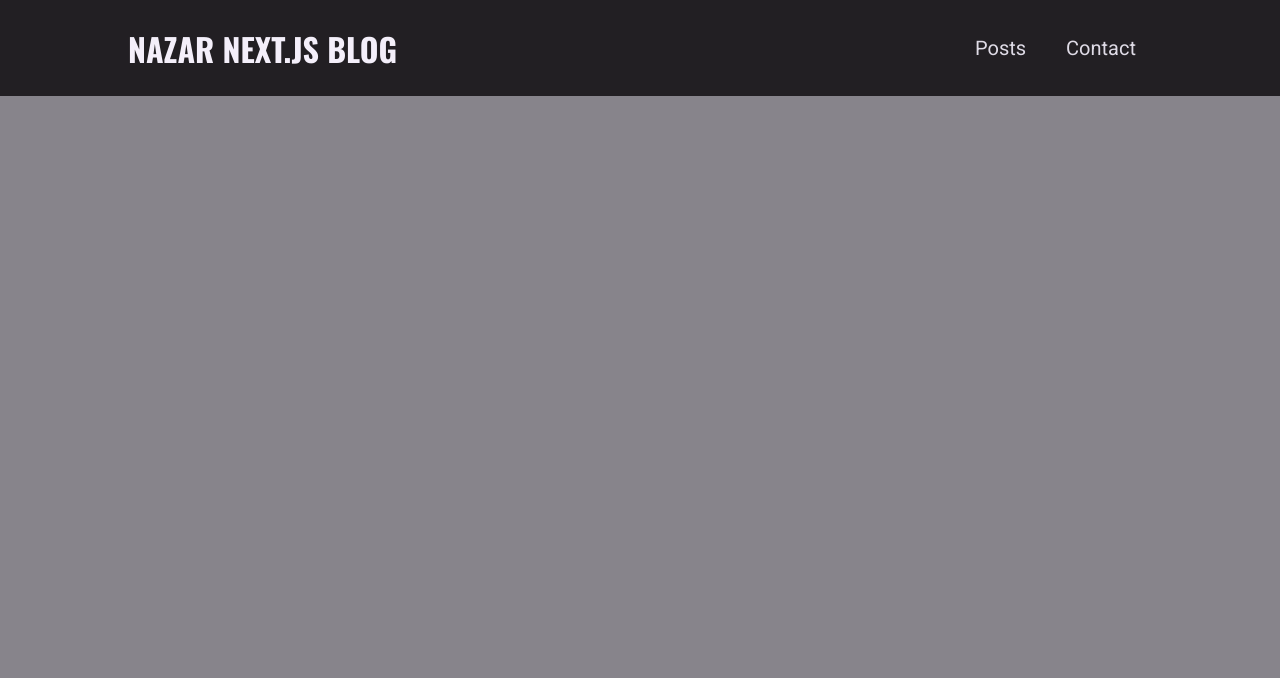
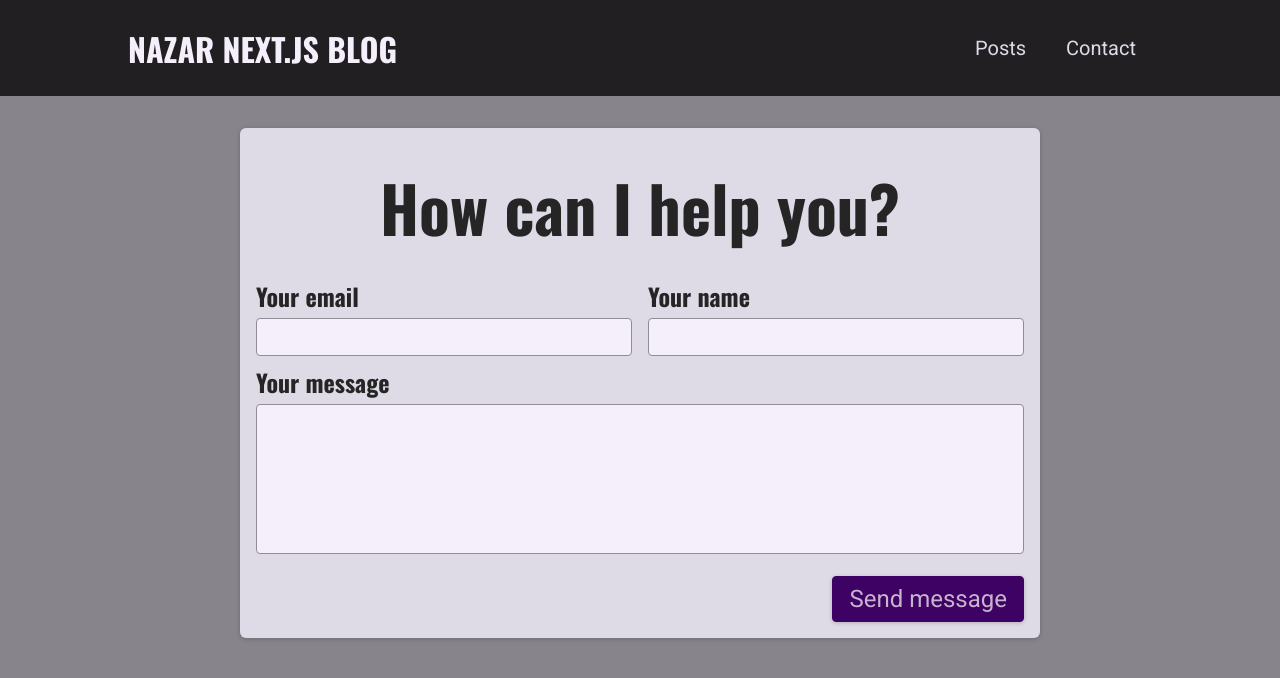
Before and after one commit to Ostafii4uk/blog-udemy-course-nextjs, a Next.js app: page /contact in a window 1280 px wide. Shown: the top 678 px of the page. Built offline with nearby package versions, Linux system fonts and the light colour scheme.

Commit message:
Added ContactForm component

```diff
--- /dev/null
+++ b/components/contact/contact-form.jsx
@@ -0,0 +1,69 @@
+import { useState } from 'react'
+import classes from './contact-form.module.css'
+
+function ContactForm() {
+  const [enteredEmail, setEnteredEmail] = useState('')
+  const [enteredName, setEnteredName] = useState('')
+  const [enteredMessage, setEnteredMessage] = useState('')
+
+  const sendMessageHandler = (event) => {
+    event.preventDefault()
+
+    fetch('/api/contact', {
+      method: 'POST',
+      body: JSON.stringify({
+        email: enteredEmail,
+        name: enteredName,
+        message: enteredMessage
+      }),
+      headers: {
+        'Conte-Type': 'application/json'
+      }
+    })
+  }
+
+  return (
+    <section className={classes.contact}>
+      <h1>How can I help you?</h1>
+      <form className={classes.form} onSubmit={sendMessageHandler}>
+        <div className={classes.controls}>
+          <div className={classes.control}>
+            <label htmlFor='email'>Your email</label>
+            <input
+              type='email'
+              id='email'
+              required
+              value={enteredEmail}
+              onChange={(event) => setEnteredEmail(event.target.value)}
+            />
+          </div>
+          <div className={classes.control}>
+            <label htmlFor='name'>Your name</label>
+            <input
+              type='text'
+              id='name'
+              required
+              value={enteredName}
+              onChange={(event) => setEnteredName(event.target.value)}
+            />
+          </div>
+        </div>
+        <div className={classes.control}>
+          <label htmlFor='message'>Your message</label>
+          <textarea
+            id='message'
+            required
+            rows='5'
+            value={enteredMessage}
+            onChange={(event) => setEnteredMessage(event.target.value)}
+          />
+        </div>
+        <div className={classes.actions}>
+          <button>Send message</button>
+        </div>
+      </form>
+    </section>
+  )
+}
+
+export default ContactForm
--- /dev/null
+++ b/components/contact/contact-form.module.css
@@ -0,0 +1,73 @@
+.contact {
+  margin: var(--size-8) auto;
+  border-radius: 6px;
+  background-color: var(--color-grey-100);
+  width: 90%;
+  max-width: 50rem;
+  padding: var(--size-4);
+  box-shadow: 0 1px 4px rgba(0, 0, 0, 0.2);
+  font-size: var(--size-6);
+}
+
+.contact h1 {
+  font-size: var(--size-8);
+  margin: var(--size-4) 0;
+  text-align: left;
+}
+
+.form label {
+  display: block;
+  font-family: 'Oswald', sans-serif;
+  font-weight: bold;
+  margin: var(--size-2) 0 var(--size-1) 0;
+}
+
+.form input,
+.form textarea {
+  font: inherit;
+  padding: var(--size-1);
+  border-radius: 4px;
+  width: 100%;
+  border: 1px solid var(--color-grey-400);
+  background-color: var(--color-grey-50);
+  resize: none;
+}
+
+.controls {
+  display: flex;
+  column-gap: 1rem;
+  flex-wrap: wrap;
+}
+
+.control {
+  flex: 1;
+  min-width: 10rem;
+}
+
+.actions {
+  margin-top: var(--size-4);
+  text-align: right;
+}
+
+.form button {
+  font: inherit;
+  cursor: pointer;
+  background-color: var(--color-primary-700);
+  border: 1px solid var(--color-primary-700);
+  padding: var(--size-2) var(--size-4);
+  border-radius: 4px;
+  color: var(--color-primary-50);
+  box-shadow: 0 1px 4px rgba(0, 0, 0, 0.2);
+}
+
+.form button:hover {
+  background-color: var(--color-primary-500);
+  border-color: var(--color-primary-500);
+}
+
+@media (min-width: 768px) {
+  .contact h1 {
+    font-size: var(--size-16);
+    text-align: center;
+  }
+}
--- /dev/null
+++ b/pages/api/contact.js
@@ -0,0 +1,21 @@
+function handler(req, res) {
+  if (req.method === 'POST') {
+    const { email, name, message } = JSON.parse(req.body)
+
+    if (!email || !email.includes('@') || !name || name.trim() === '' || !message || message.trim() === '') {
+      res.status(422).json({ message: 'Invalid input.' })
+      return
+    }
+
+    const newMessage = {
+      email,
+      name,
+      message
+    }
+
+    console.log(newMessage)
+    res.status(201).json({ message: 'Success stored new message', message: newMessage })
+  }
+}
+
+export default handler
--- a/pages/contact.jsx
+++ b/pages/contact.jsx
@@ -1,3 +1,9 @@
-function ContactPage() {}
+import ContactForm from '../components/contact/contact-form'
+
+function ContactPage() {
+  return (
+    <ContactForm />
+  )
+}
 
 export default ContactPage
```
Also changed, not shown: 2 other files (tests, documents, lock files or other folders).
